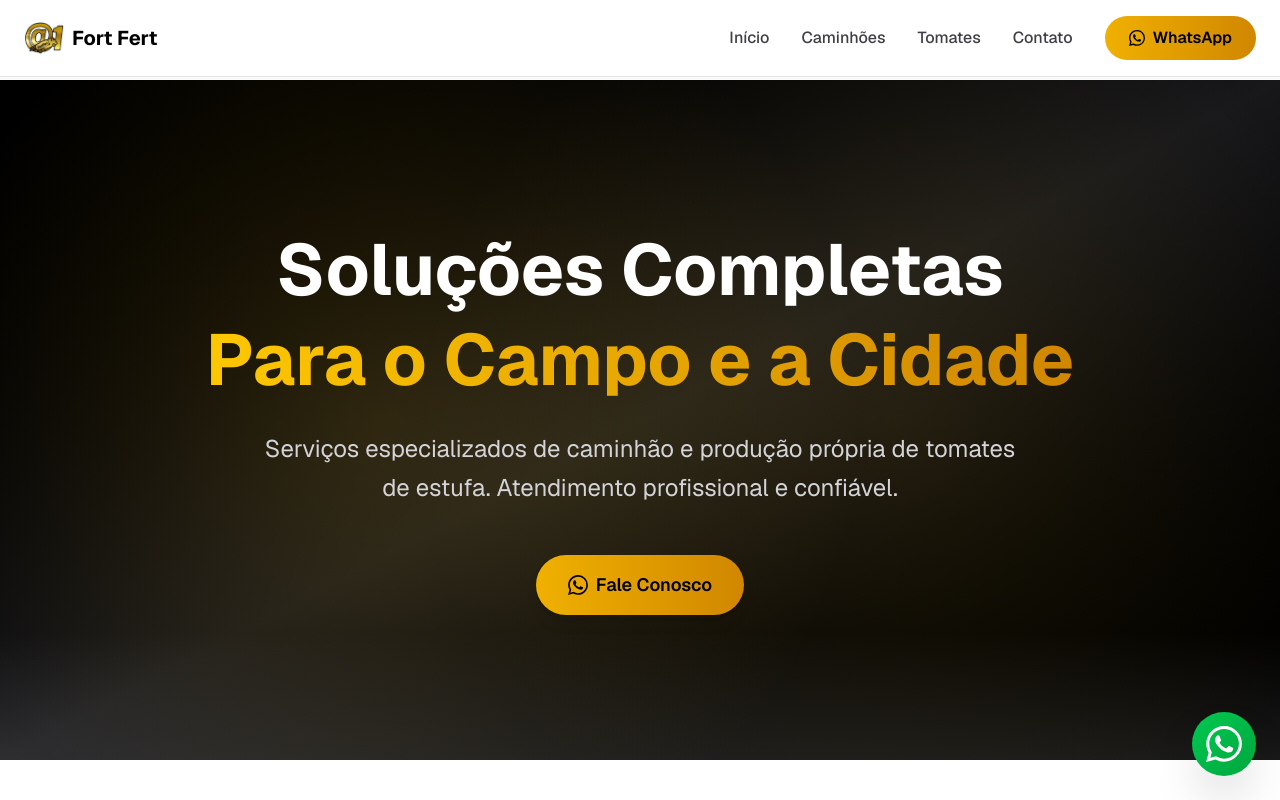
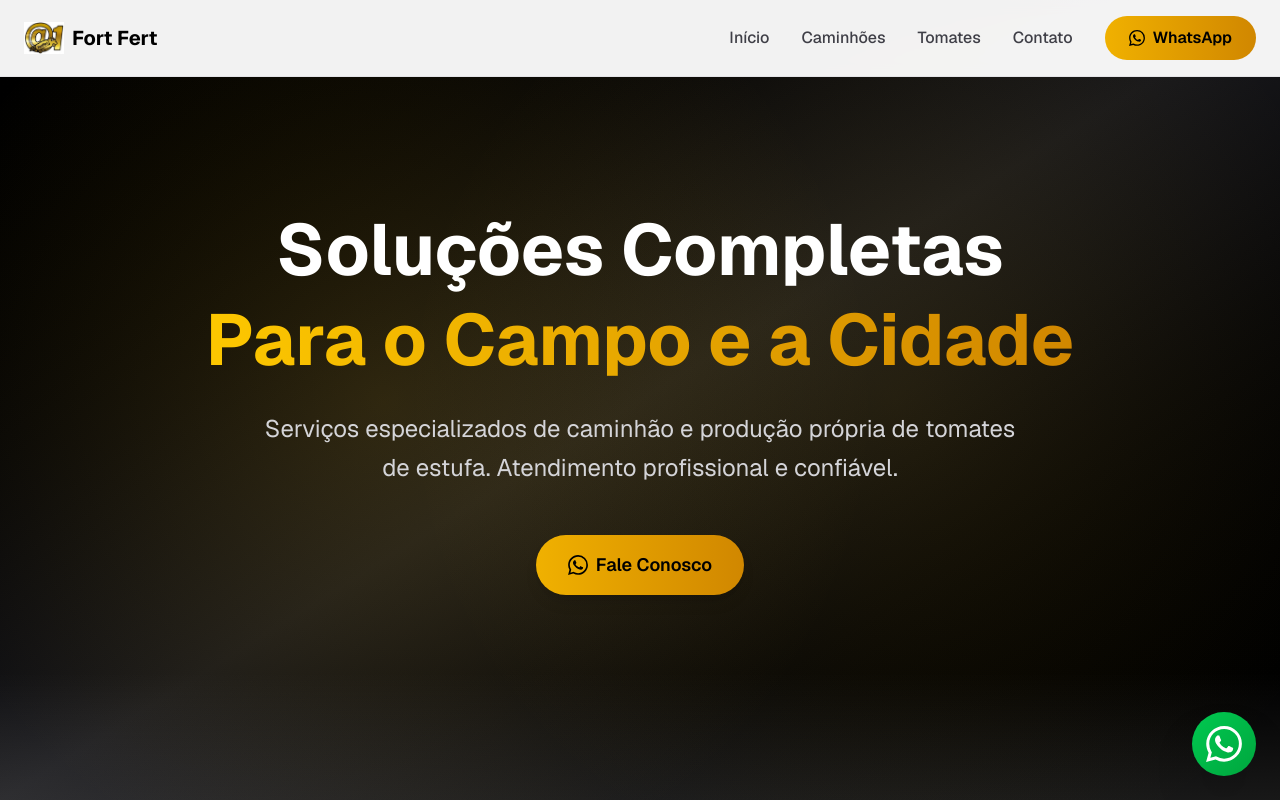
Before and after one commit to Altieris-Souza/fort-fert, a Next.js app: page / in a window 1280 px wide. Shown: the top 800 px of the page. Built offline with nearby package versions, Linux system fonts and the light colour scheme.

Commit message:
Ajustes de bugs

```diff
--- a/app/components/FloatingWhatsApp.tsx
+++ b/app/components/FloatingWhatsApp.tsx
@@ -3,7 +3,7 @@
 import { motion } from 'framer-motion';
 
 export default function FloatingWhatsApp() {
-  const phoneNumber = '5543986944691';
+  const phoneNumber = '5543998694691';
   const message = 'Olá! Gostaria de saber mais sobre os serviços da Fort Fert.';
   const whatsappUrl = `https://wa.me/${phoneNumber}?text=${encodeURIComponent(message)}`;
 
--- a/app/components/Footer.tsx
+++ b/app/components/Footer.tsx
@@ -5,7 +5,7 @@ import Image from 'next/image';
 import { MessageCircle, Instagram } from 'lucide-react';
 
 export default function Footer() {
-  const whatsappUrl = "https://wa.me/5543986944691?text=Olá!%20Gostaria%20de%20mais%20informações.";
+  const whatsappUrl = "https://wa.me/5543998694691?text=Olá!%20Gostaria%20de%20mais%20informações.";
 
   const navLinks = [
     { href: '/', label: 'Início' },
--- a/app/components/Header.tsx
+++ b/app/components/Header.tsx
@@ -16,7 +16,7 @@ export default function Header() {
     { href: '/contato', label: 'Contato' },
   ];
 
-  const whatsappUrl = "https://wa.me/5543986944691?text=Olá!%20Gostaria%20de%20mais%20informações.";
+  const whatsappUrl = "https://wa.me/5543998694691?text=Olá!%20Gostaria%20de%20mais%20informações.";
 
   return (
     <header className="fixed top-0 left-0 right-0 z-50 bg-white/95 backdrop-blur-sm border-b border-zinc-200">
--- a/app/components/WhatsAppButton.tsx
+++ b/app/components/WhatsAppButton.tsx
@@ -11,7 +11,7 @@ export default function WhatsAppButton({
   message = "Olá! Gostaria de mais informações.",
   className = ""
 }: WhatsAppButtonProps) {
-  const phoneNumber = "5543986944691";
+  const phoneNumber = "5543998694691";
   const encodedMessage = encodeURIComponent(message);
   const whatsappUrl = `https://wa.me/${phoneNumber}?text=${encodedMessage}`;
 
--- a/app/layout.tsx
+++ b/app/layout.tsx
@@ -31,7 +31,7 @@ export default function RootLayout({
         className={`${geistSans.variable} ${geistMono.variable} antialiased`}
       >
         <Header />
-        <main className="pt-20">
+        <main>
           {children}
         </main>
         <Footer />
--- a/app/page.tsx
+++ b/app/page.tsx
@@ -18,7 +18,7 @@ export default function Home() {
 
 function HeroSection() {
   return (
-    <section className="relative min-h-[85vh] flex items-center justify-center bg-gradient-to-br from-black via-zinc-900 to-black overflow-hidden">
+    <section className="relative min-h-screen flex items-center justify-center bg-gradient-to-br from-black via-zinc-900 to-black overflow-hidden">
       <div className="absolute inset-0 bg-[radial-gradient(circle_at_30%_50%,rgba(234,179,8,0.15),transparent_50%)]" />
       <div className="absolute inset-0 bg-[radial-gradient(circle_at_70%_50%,rgba(234,179,8,0.1),transparent_50%)]" />
 
```
